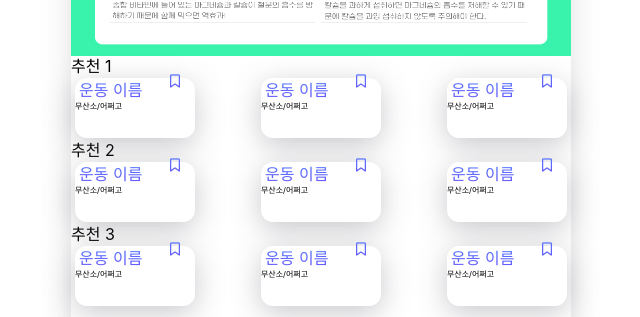
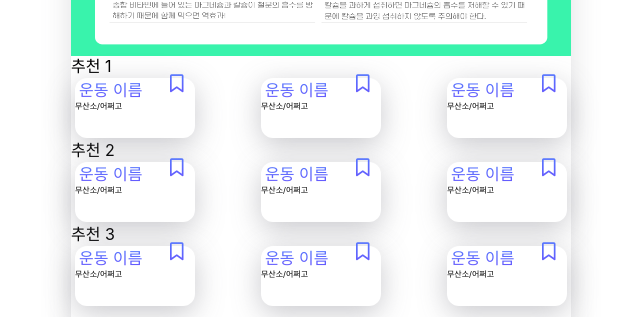
Before and after one commit to rkarud1234/Health-And-Pills, a React (Create React App) app in the folder FE/: page /health in a window 1280 px wide. Shown: the part 210-527 px from the top of the page, without its empty margins (319-959 px from the left). Built offline with nearby package versions, Linux system fonts and the light colour scheme.

Commit message:
chore: 북마크 색 수정

```diff
--- a/FE/src/components/buttons/BookMark.js
+++ b/FE/src/components/buttons/BookMark.js
@@ -6,10 +6,10 @@ const MarkStyled = styled.button`
   padding: 4px 6px;
   background-color: transparent;
   color: #39f2ac;
-  position: absolute;
   background: linear-gradient(#537CFE, #6A53FE);
   -webkit-background-clip: text;
   -webkit-text-fill-color: transparent;
+  font-size: large;
 `
 
 const BookMark = () => {
--- a/FE/src/components/buttons/UnBookMark.js
+++ b/FE/src/components/buttons/UnBookMark.js
@@ -6,10 +6,10 @@ const MarkStyled = styled.button`
   padding: 4px 6px;
   background-color: transparent;
   color: #39f2ac;
-  position: absolute;
   background: linear-gradient(#537CFE, #6A53FE);
   -webkit-background-clip: text;
   -webkit-text-fill-color: transparent;
+  font-size: large;
 `
 
 const UnBookMark = () => {
```
